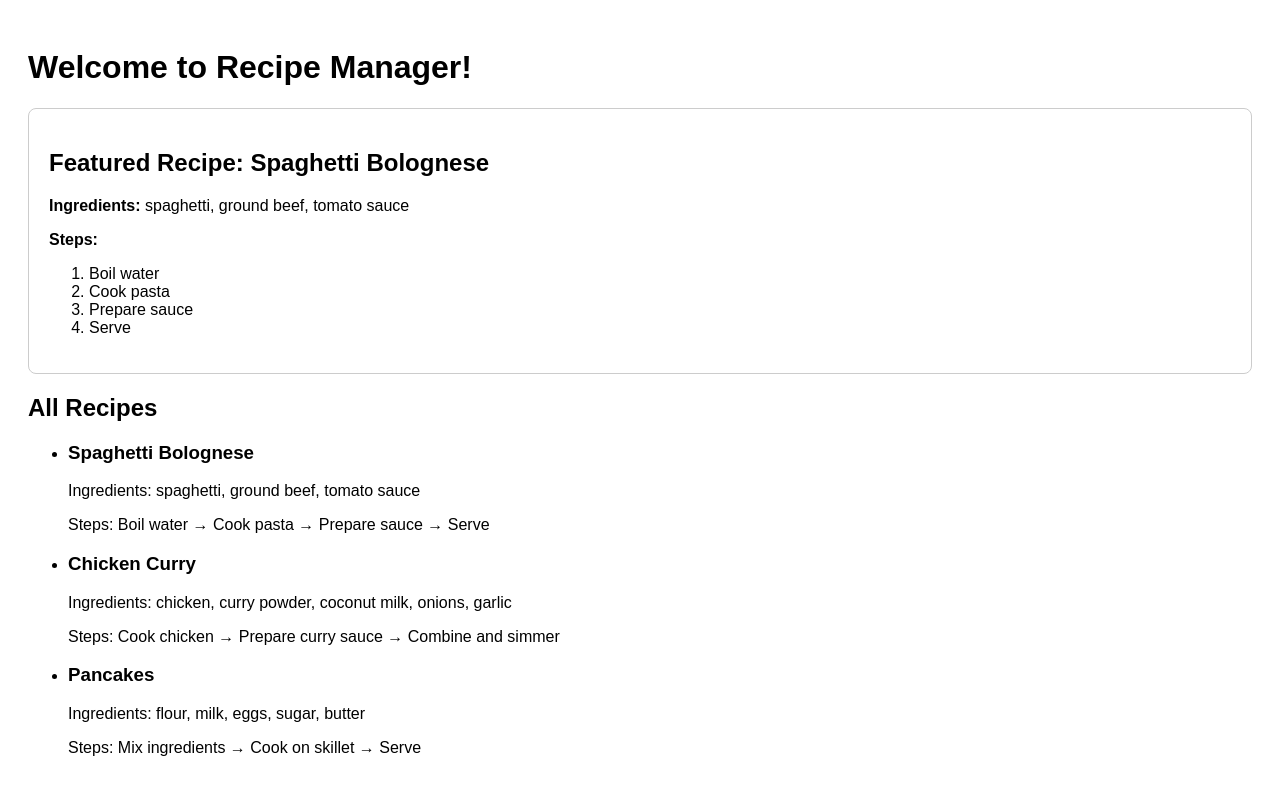
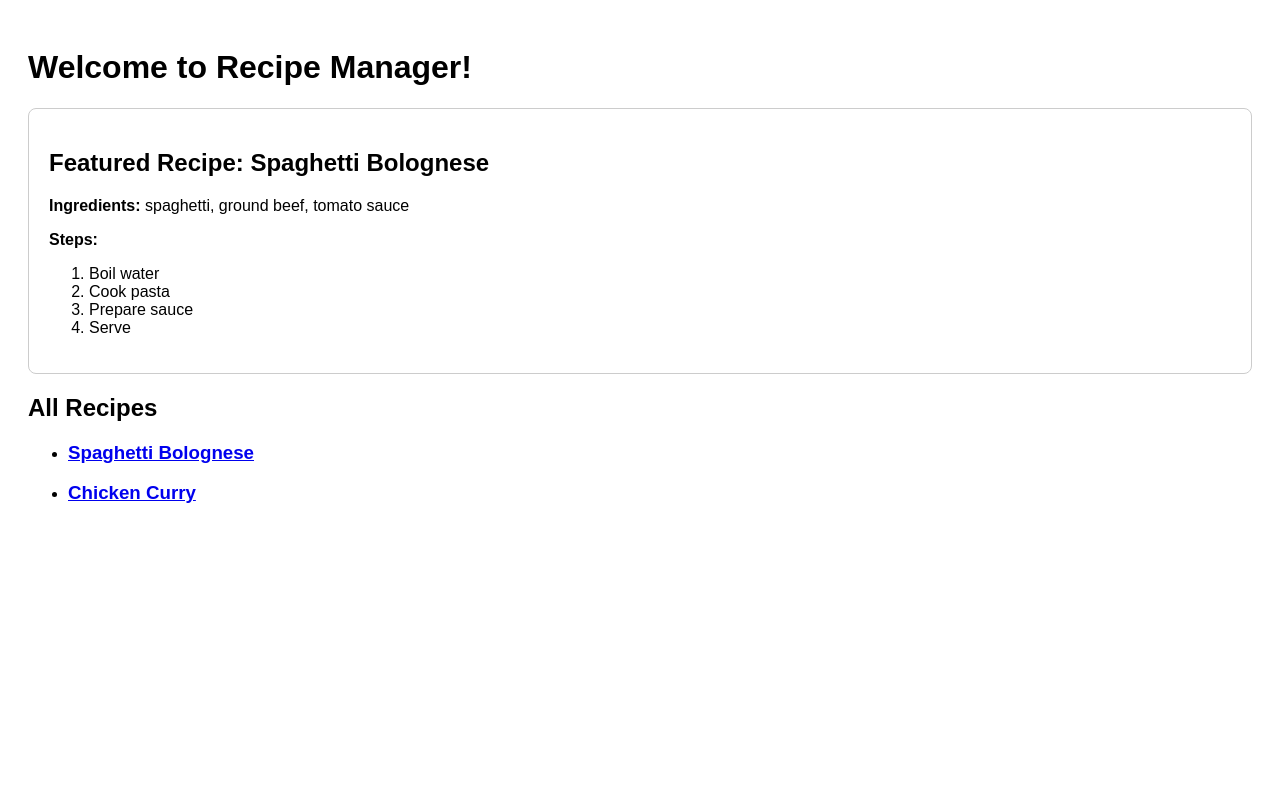
Before and after one commit to ravanabdinli/WM1-Group6-Project-2, a React (Create React App) app in the folder recipe-manager/: page / in a window 1280 px wide. Shown: the top 794 px of the page. Built offline with nearby package versions, Linux system fonts and the light colour scheme; data requests are answered from the project's data file.

Commit message:
adding more features

```diff
--- a/recipe-manager/src/App.jsx
+++ b/recipe-manager/src/App.jsx
@@ -1,6 +1,7 @@
 import React from "react";
 import { BrowserRouter as Router, Route, Routes } from "react-router-dom";
 import HomePage from "./pages/HomePage";
+import RecipePage from "./pages/RecipePage"; // Import Recipe Page
 
 function App() {
   return (
--- a/recipe-manager/src/components/RecipesList.jsx
+++ b/recipe-manager/src/components/RecipesList.jsx
@@ -1,4 +1,5 @@
 import React, { useEffect, useState } from "react";
+import { Link } from "react-router-dom";
 import axios from "axios";
 
 const RecipesList = () => {
@@ -6,21 +7,25 @@ const RecipesList = () => {
   const [error, setError] = useState(null);
 
   useEffect(() => {
-    axios.get("http://localhost:3001/recipes")
+    axios
+      .get("http://localhost:3001/recipes")
       .then((response) => setRecipes(response.data))
-      .catch((error) => setError("Failed to load recipes."));
+      .catch((err) => setError("Failed to load recipes."));
   }, []);
+
+  if (error) {
+    return <p style={{ color: "red" }}>{error}</p>;
+  }
 
   return (
     <div>
       <h2>All Recipes</h2>
-      {error && <p style={{ color: "red" }}>{error}</p>}
       <ul>
         {recipes.map((recipe) => (
           <li key={recipe.id}>
-            <h3>{recipe.title}</h3>
-            <p>Ingredients: {recipe.ingredients.join(", ")}</p>
-            <p>Steps: {recipe.steps.join(" → ")}</p>
+            <Link to={`/recipe/${recipe.id}`}>
+              <h3>{recipe.title}</h3>
+            </Link>
           </li>
         ))}
       </ul>
--- a/recipe-manager/src/db.json
+++ b/recipe-manager/src/db.json
@@ -3,20 +3,22 @@
     {
       "id": 1,
       "title": "Spaghetti Bolognese",
+      "description": "A classic Italian pasta dish with a rich meat sauce.",
       "ingredients": ["spaghetti", "ground beef", "tomato sauce"],
-      "steps": ["Boil water", "Cook pasta", "Prepare sauce", "Serve"]
+      "steps": ["Boil water", "Cook pasta", "Prepare sauce", "Serve"],
+      "tags": ["Dinner", "Italian", "Quick Meal"],
+      "difficulty": "Easy",
+      "lastUpdated": "2024-12-20 15:30"
     },
     {
       "id": 2,
       "title": "Chicken Curry",
+      "description": "A flavorful curry with tender chicken pieces.",
       "ingredients": ["chicken", "curry powder", "coconut milk", "onions", "garlic"],
-      "steps": ["Cook chicken", "Prepare curry sauce", "Combine and simmer"]
-    },
-    {
-      "id": 3,
-      "title": "Pancakes",
-      "ingredients": ["flour", "milk", "eggs", "sugar", "butter"],
-      "steps": ["Mix ingredients", "Cook on skillet", "Serve"]
+      "steps": ["Cook chicken", "Prepare curry sauce", "Combine and simmer"],
+      "tags": ["Dinner", "Indian", "Spicy"],
+      "difficulty": "Medium",
+      "lastUpdated": "2024-12-20 14:15"
     }
   ]
 }
--- /dev/null
+++ b/recipe-manager/src/pages/RecipePage.jsx
@@ -0,0 +1,53 @@
+import React, { useState, useEffect } from "react";
+import { useParams } from "react-router-dom";
+import axios from "axios";
+
+const RecipePage = () => {
+  const { id } = useParams(); // Get recipe ID from URL
+  const [recipe, setRecipe] = useState(null);
+  const [error, setError] = useState(null);
+
+  useEffect(() => {
+    // Fetch the recipe details from the JSON server
+    axios
+      .get(`http://localhost:3001/recipes/${id}`)
+      .then((response) => setRecipe(response.data))
+      .catch((err) => setError("Failed to load recipe details."));
+  }, [id]);
+
+  if (error) {
+    return <p style={{ color: "red" }}>{error}</p>;
+  }
+
+  if (!recipe) {
+    return <p>Loading recipe...</p>;
+  }
+
+  return (
+    <div style={{ padding: "20px", fontFamily: "Arial, sans-serif" }}>
+      <h1>{recipe.title}</h1>
+      <p><strong>Description:</strong> {recipe.description}</p>
+      <p><strong>Difficulty Level:</strong> {recipe.difficulty}</p>
+      <p><strong>Last Updated:</strong> {recipe.lastUpdated}</p>
+
+      <h2>Ingredients</h2>
+      <ul>
+        {recipe.ingredients.map((ingredient, index) => (
+          <li key={index}>{ingredient}</li>
+        ))}
+      </ul>
+
+      <h2>Preparation Steps</h2>
+      <ol>
+        {recipe.steps.map((step, index) => (
+          <li key={index}>{step}</li>
+        ))}
+      </ol>
+
+      <h2>Tags</h2>
+      <p>{recipe.tags.join(", ")}</p>
+    </div>
+  );
+};
+
+export default RecipePage;
```
